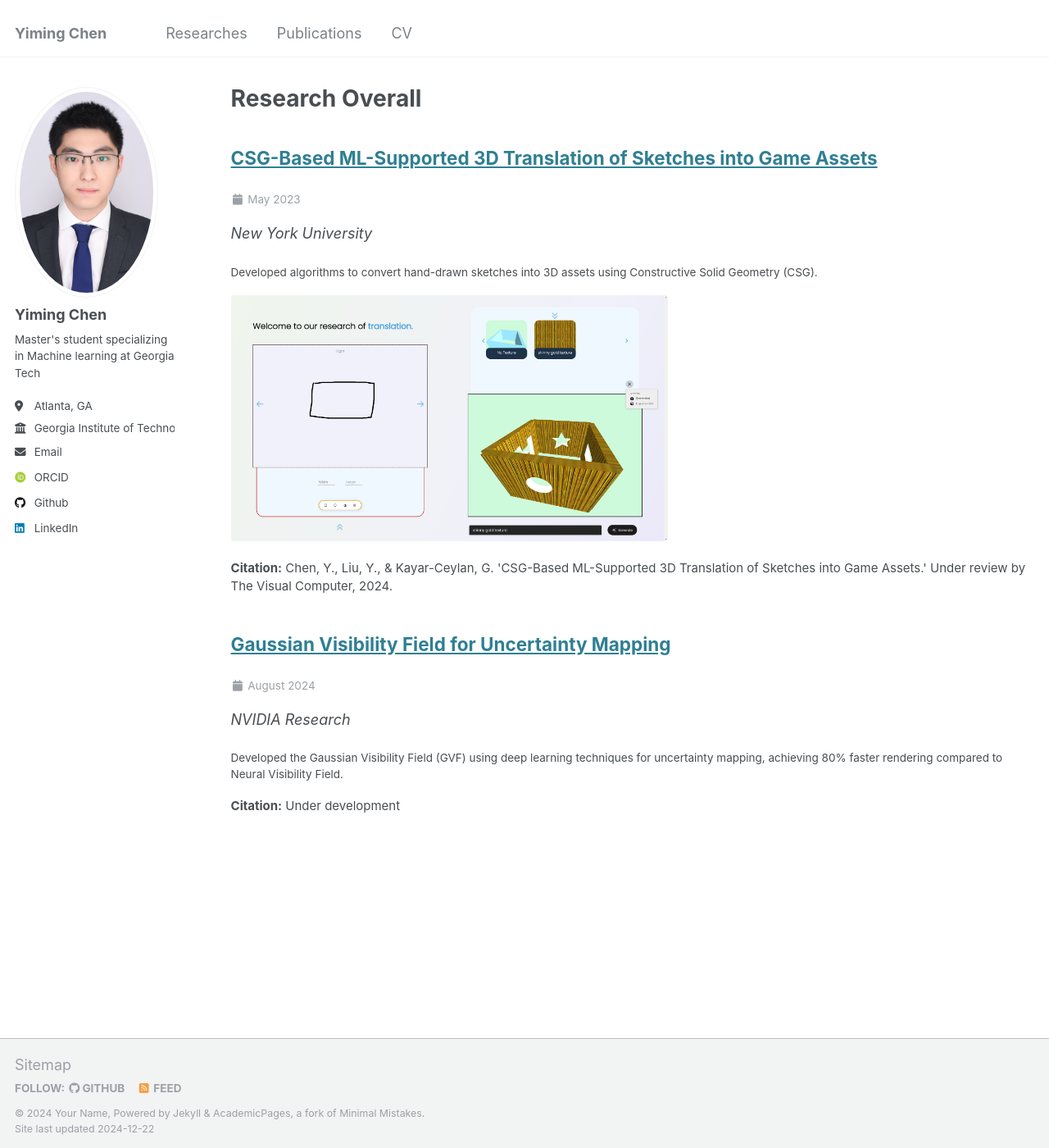
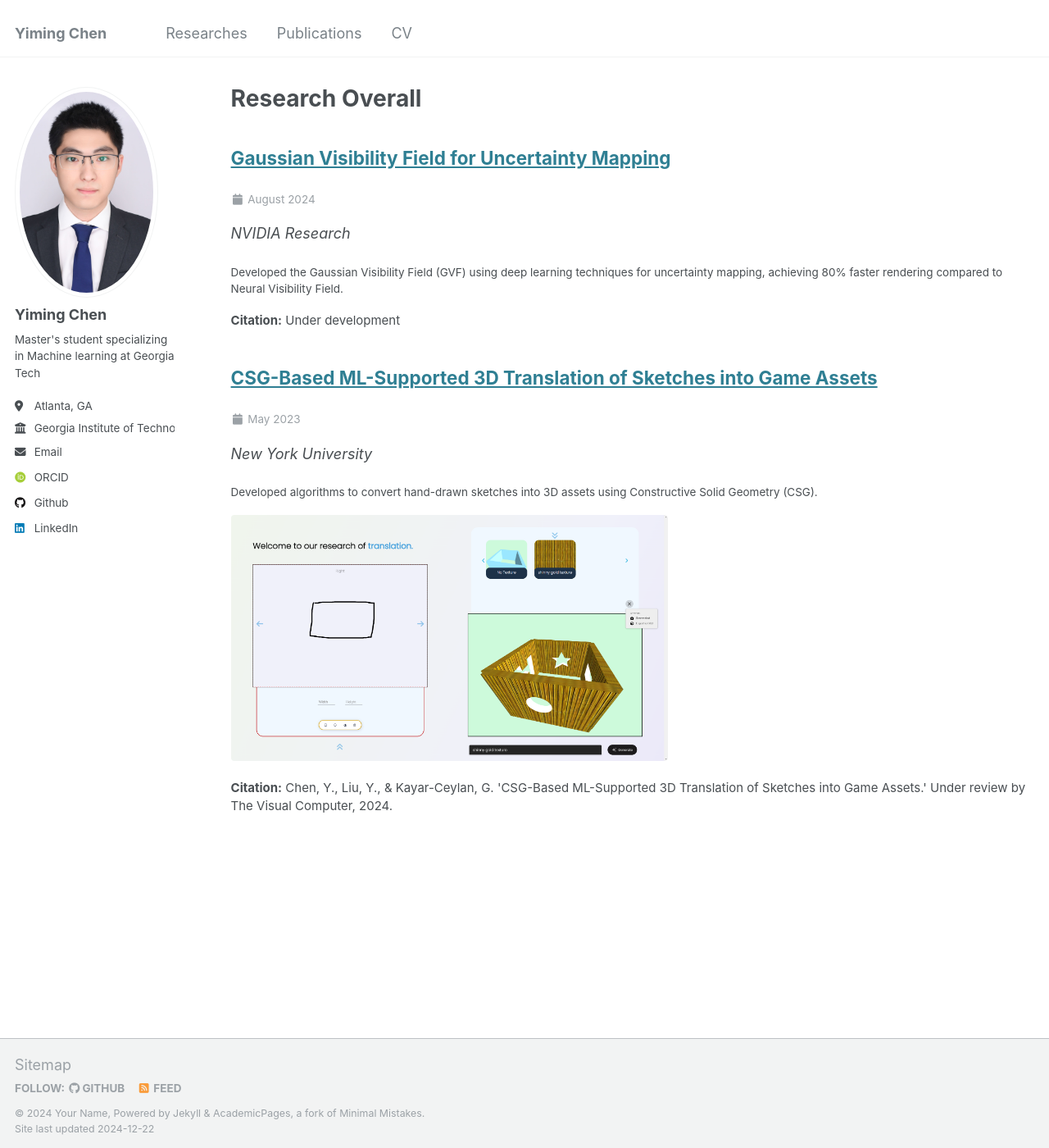
Before and after one commit to Spectraorder/spectraorder.github.io, a Jekyll site: the page built from _pages/researches.html, in a window 1280 px wide and 1400 px high. Shown: the whole window at 82% size. Built offline with Jekyll 4.4.1, drawn with Linux system fonts in a browser that asks for light colours; some web fonts are replaced; part of the change alters nothing that is shown.

```diff
--- a/_pages/researches.html
+++ b/_pages/researches.html
@@ -7,7 +7,8 @@ author_profile: true
 
 {% include base_path %}
 
-{% for post in site.researches %}
+{% assign sorted_researches = site.researches | sort: 'date' | reverse %}
+{% for post in sorted_researches %}
   <div class="archive__item">
     <article class="archive__item" itemscope itemtype="http://schema.org/CreativeWork">
       <h2 class="archive__item-title" itemprop="headline">
```
